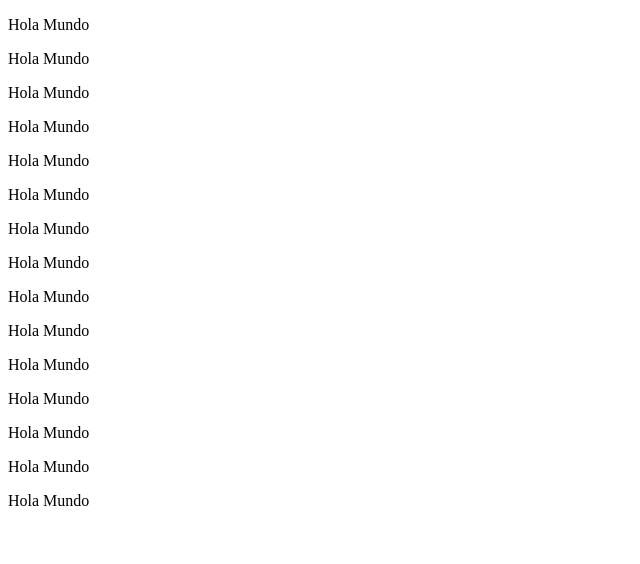
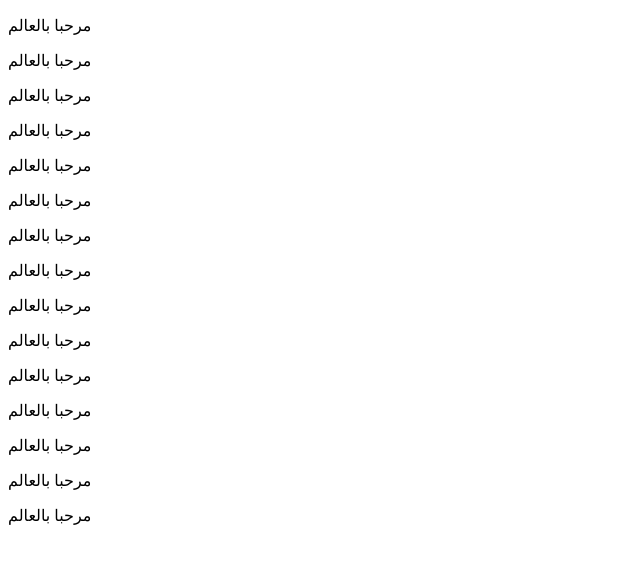
Before and after one commit to cesarwelch/multipleRemoteDorian1, a plain HTML site: page index.html in a window 1280 px wide. Shown: the whole page, without its empty margins (0-640 px from the left). Drawn offline with Linux system fonts and the light colour scheme.

Commit message:
done with the log out

```diff
--- a/index.html
+++ b/index.html
@@ -8,21 +8,21 @@
 </head>
 
 <body>
-    <p>Hola Mundo</p>
-    <p>Hola Mundo</p>
-    <p>Hola Mundo</p>
-    <p>Hola Mundo</p>
-    <p>Hola Mundo</p>
-    <p>Hola Mundo</p>
-    <p>Hola Mundo</p>
-    <p>Hola Mundo</p>
-    <p>Hola Mundo</p>
-    <p>Hola Mundo</p>
-    <p>Hola Mundo</p>
-    <p>Hola Mundo</p>
-    <p>Hola Mundo</p>
-    <p>Hola Mundo</p>
-    <p>Hola Mundo</p>
+    <p>مرحبا بالعالم</p>
+    <p>مرحبا بالعالم</p>
+    <p>مرحبا بالعالم</p>
+    <p>مرحبا بالعالم</p>
+    <p>مرحبا بالعالم</p>
+    <p>مرحبا بالعالم</p>
+    <p>مرحبا بالعالم</p>
+    <p>مرحبا بالعالم</p>
+    <p>مرحبا بالعالم</p>
+    <p>مرحبا بالعالم</p>
+    <p>مرحبا بالعالم</p>
+    <p>مرحبا بالعالم</p>
+    <p>مرحبا بالعالم</p>
+    <p>مرحبا بالعالم</p>
+    <p>مرحبا بالعالم</p>
 </body>
 
 </html>
```
